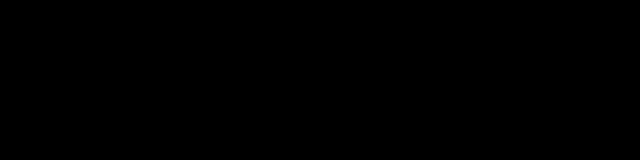
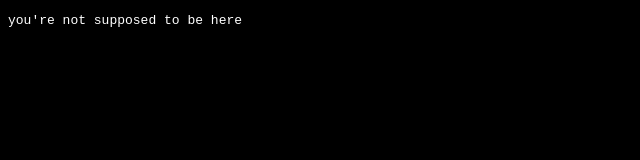
Before and after one commit to fakejoshwash/fakejoshwash.github.io, a plain HTML site: page index.html in a window 1280 px wide. Shown: the whole page, without its empty margins (0-640 px from the left). Drawn offline with Linux system fonts and the light colour scheme.

Commit message:
Add files via upload

```diff
--- a/master.css
+++ b/master.css
@@ -1,3 +1,4 @@
 body {
-    font-family: Arial, Helvetica, sans-serif;
+    font-family: monospace;
+    color: white;
     background-color: rgb(0, 0, 0);}
```
